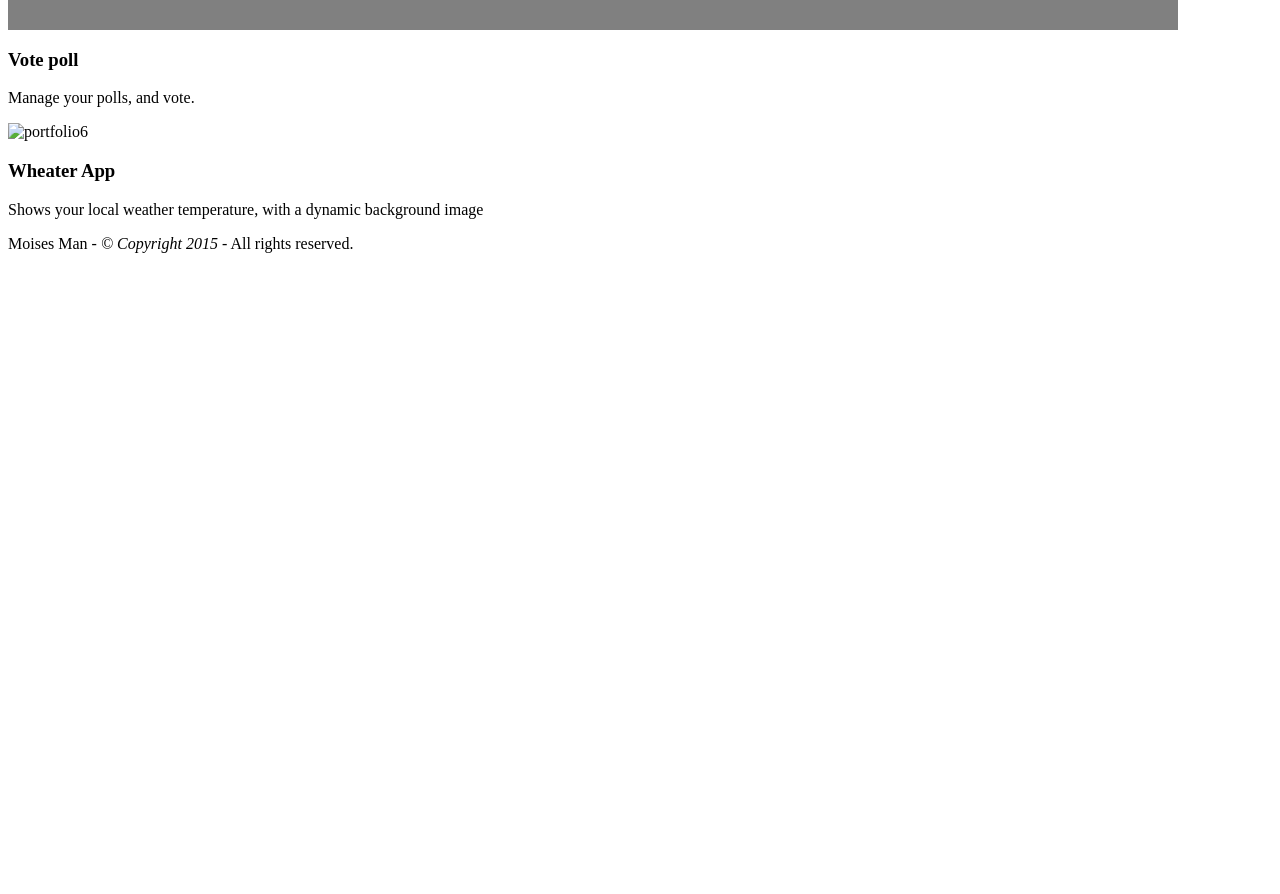
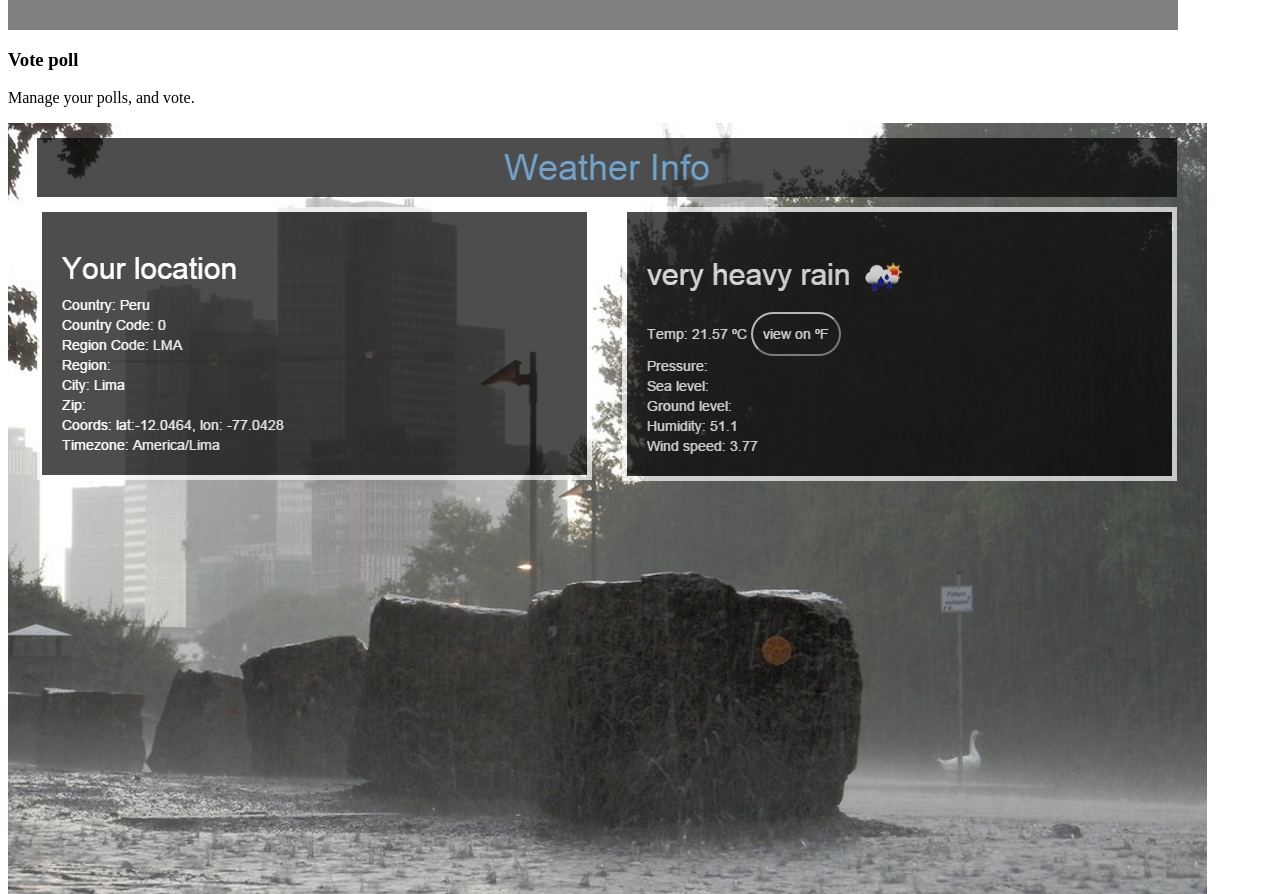
Before and after one commit to moigithub/portfolio, a plain HTML site: page index.html in a window 1280 px wide. Shown: the part 4840-5734 px from the top of the page. Before the commit the page ends 5101 px from the top, so only its background shows below. Drawn offline with Linux system fonts and the light colour scheme.

Commit message:
fixed typo

```diff
--- a/index.html
+++ b/index.html
@@ -117,7 +117,7 @@
 
       <div class="col-xs-6 col-md-4 col-sm-4 col-lg-3">
           <div class="thumbnail">
-            <img src="wheater.jpg" alt="portfolio6">
+            <img src="weather.jpg" alt="portfolio6">
             <div class="caption">
               <h3>Wheater App</h3>
               <p>Shows your local weather temperature, with a dynamic background image</p>
```
